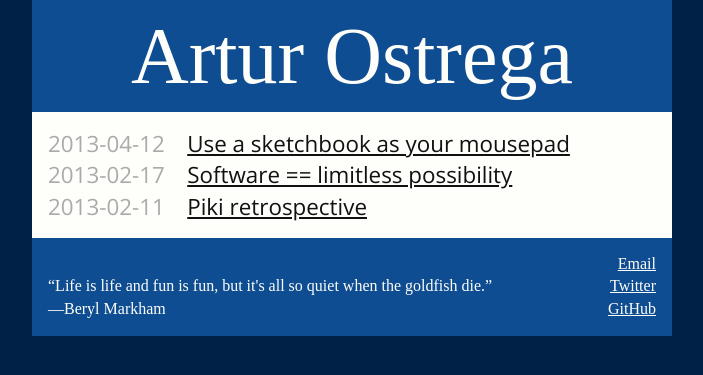
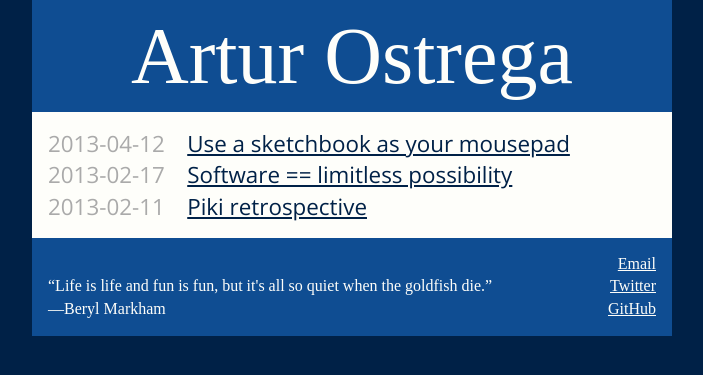
Before and after one commit to aostrega/blog.github.io, a Jekyll site: the page built from index.html, in a window 1280 px wide. Shown: the top 375 px of the page, without its empty margins (288-991 px from the left). Built offline with Jekyll 4.4.1, drawn with Linux system fonts in a browser that asks for light colours; some web fonts are replaced; Markdown is read by kramdown in place of the engine named in the settings.

Commit message:
blue for links

```diff
--- a/css/style.css
+++ b/css/style.css
@@ -88,7 +88,7 @@ footer ul {
 }
 
 #blog-posts a {
-  color: #111;
+  color: #002147;
 }
 
 #blog-posts a:visited {
@@ -116,7 +116,7 @@ article p {
 }
 
 article a {
-  color: #111;
+  color: #002147;
 }
 
 article a:visited {
```
